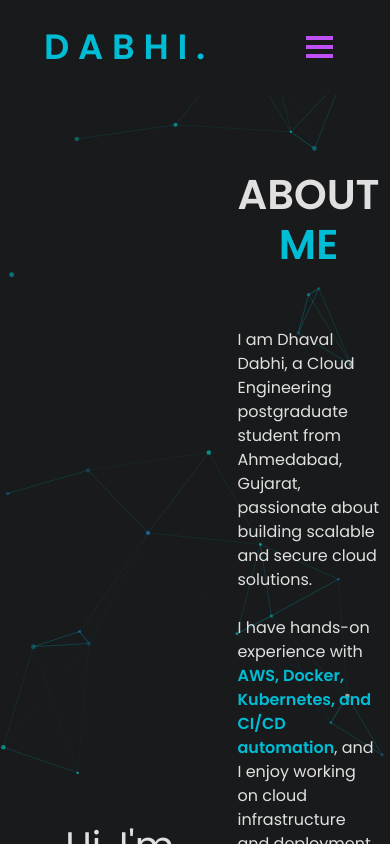
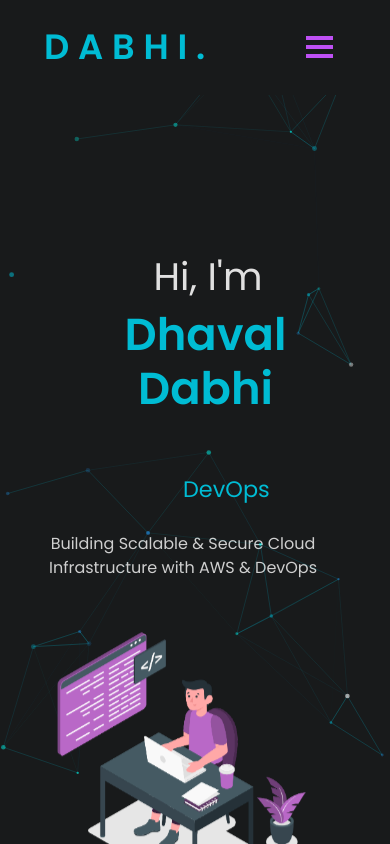
Before and after one commit to DabhiDhaval/Portfolio, a React (Create React App) app: page / in a window 390 px wide. Shown: the top 844 px of the page. Built offline with nearby package versions, Linux system fonts and the light colour scheme.

Commit message:
update home page

```diff
--- a/src/App.css
+++ b/src/App.css
@@ -1,16 +1,41 @@
-/* ================= GLOBAL ================= */
-
 .App {
   text-align: center;
 }
 
-body {
-  background-color: #0f172a;
-  color: #ffffff;
+.App-logo {
+  height: 40vmin;
+  pointer-events: none;
 }
 
-/* ================= ABOUT SECTION ================= */
+@media (prefers-reduced-motion: no-preference) {
+  .App-logo {
+    animation: App-logo-spin infinite 20s linear;
+  }
+}
 
+.App-header {
+  background-color: #181a1b;
+  min-height: 100vh;
+  display: flex;
+  flex-direction: column;
+  align-items: center;
+  justify-content: center;
+  font-size: calc(10px + 2vmin);
+  color: #f5f5f5;
+}
+
+.App-link {
+  color: #00bcd4;
+}
+
+@keyframes App-logo-spin {
+  from {
+    transform: rotate(0deg);
+  }
+  to {
+    transform: rotate(360deg);
+  }
+}
 .about-heading {
   font-size: 2.4rem;
   font-weight: 700;
@@ -41,10 +66,6 @@
   font-size: 0.95rem;
 }
 
-.about-img {
-  max-width: 90%;
-}
-
 .section-title {
   text-align: center;
   font-size: 2rem;
@@ -52,80 +73,110 @@
   font-weight: 600;
 }
 
-/* ================= HERO SECTION ================= */
-
-.home-wrapper {
-  min-height: 100vh;
-  display: flex;
-  align-items: center;
+.about-img {
+  max-width: 90%;
 }
 
-.home-section {
-  width: 100%;
+/* ===== Resume Page Styling ===== */
+
+.resume-section {
+  min-height: 100vh;
   padding-top: 120px;
   padding-bottom: 80px;
-  position: relative;
+  background: radial-gradient(circle at top, #151530 0%, #0f0f1a 60%);
+  color: white;
 }
 
-.home-content {
-  min-height: 80vh;
+.resume-title {
+  font-size: 2.8rem;
+  font-weight: 700;
+  letter-spacing: 1px;
 }
 
-.heading {
-  font-size: 2.2rem;
+.resume-download-btn {
+  padding: 12px 30px;
   font-weight: 500;
+  border-radius: 30px;
+  transition: all 0.3s ease;
 }
 
-.heading-name {
-  font-size: 3rem;
-  font-weight: 700;
+.resume-download-btn:hover {
+  transform: translateY(-3px);
 }
 
-.main-name {
-  color: #00e5ff;
+.resume-card {
+  background: linear-gradient(135deg, #1a1a2e, #1f1f3a);
+  padding: 40px;
+  border-radius: 20px;
+  border: 1px solid rgba(168, 85, 247, 0.4);
+  box-shadow: 0 20px 40px rgba(0, 0, 0, 0.5);
+  backdrop-filter: blur(10px);
+  text-align: center;
 }
 
-/* ===== Typing Animation ===== */
+.resume-card h3,
+.resume-card h4 {
+  margin-bottom: 15px;
+  font-weight: 600;
+}
 
-.type-container {
-  margin-top: 15px;
-  min-height: 75px;
-  width: 100%;
-  font-size: 1.4rem;
-  font-weight: 600;
-  color: #00e5ff;
+.resume-card p {
+  color: #cfcfcf;
   line-height: 1.6;
 }
 
-.type-container span {
-  display: inline-block;
-  word-break: break-word;
+.skill-tags {
+  display: flex;
+  flex-wrap: wrap;
+  justify-content: center;
+  gap: 12px;
+  margin-top: 20px;
 }
 
-/* ===== Tagline ===== */
+.skill-tags span {
+  background: transparent;
+  padding: 8px 18px;
+  border-radius: 30px;
+  font-size: 0.85rem;
+  border: 1px solid #a855f7;
+  transition: all 0.3s ease;
+}
+
+.skill-tags span:hover {
+  background: #a855f7;
+  transform: translateY(-3px);
+  color: white;
+}
+.resume-download-btn {
+  cursor: pointer;
+  z-index: 9999;
+  position: relative;
+}
+.about-skill-card {
+  background: rgba(45, 20, 80, 0.7);
+  border-radius: 15px;
+  padding: 20px;
+  margin-top: 25px;
+  color: #fff;
+  border: 1px solid rgba(170, 85, 255, 0.4);
+  backdrop-filter: blur(10px);
+}
+
+.about-skill-card p {
+  margin-bottom: 10px;
+  font-size: 15px;
+}
+.main-name {
+  color: #0dcaf0;
+  font-weight: 700;
+  font-size: 2.8rem;
+}
 
 .hero-tagline {
-  margin-top: 25px;
-  font-size: 1.05rem;
+  font-size: 1rem;
   color: #cfcfcf;
   max-width: 500px;
-  line-height: 1.6;
 }
-
-/* ===== Hero Image ===== */
-
-.hero-img {
-  max-height: 420px;
-  animation: float 4s ease-in-out infinite;
-}
-
-@keyframes float {
-  0% { transform: translateY(0px); }
-  50% { transform: translateY(-15px); }
-  100% { transform: translateY(0px); }
-}
-
-/* ================= BUTTONS ================= */
 
 .btn-primary-custom {
   background: #0dcaf0;
@@ -157,96 +208,101 @@
   transform: translateY(-3px);
 }
 
-/* ================= RESUME SECTION ================= */
+.hero-img {
+  animation: float 4s ease-in-out infinite;
+}
 
-.resume-section {
+@keyframes float {
+  0% { transform: translateY(0px); }
+  50% { transform: translateY(-15px); }
+  100% { transform: translateY(0px); }
+}
+.home-wrapper {
   min-height: 100vh;
+  display: flex;
+  flex-direction: column;
+  justify-content: center;
+}
+
+.home-section {
+  position: relative;
   padding-top: 120px;
   padding-bottom: 80px;
-  background: radial-gradient(circle at top, #151530 0%, #0f0f1a 60%);
-  color: white;
 }
 
-.resume-title {
-  font-size: 2.8rem;
-  font-weight: 700;
-  letter-spacing: 1px;
+.home-content {
+  min-height: 80vh;
 }
 
-.resume-download-btn {
-  padding: 12px 30px;
+.heading {
+  font-size: 2.2rem;
   font-weight: 500;
-  border-radius: 30px;
-  transition: all 0.3s ease;
-  cursor: pointer;
-  position: relative;
-  z-index: 2;
 }
 
-.resume-download-btn:hover {
-  transform: translateY(-3px);
+.heading-name {
+  font-size: 3rem;
+  font-weight: 700;
 }
 
-.resume-card {
-  background: linear-gradient(135deg, #1a1a2e, #1f1f3a);
-  padding: 40px;
-  border-radius: 20px;
-  border: 1px solid rgba(168, 85, 247, 0.4);
-  box-shadow: 0 20px 40px rgba(0, 0, 0, 0.5);
-  backdrop-filter: blur(10px);
-  text-align: center;
+.main-name {
+  color: #00e5ff;
 }
 
-.resume-card p {
+.hero-tagline {
+  margin-top: 20px;
+  font-size: 1.1rem;
   color: #cfcfcf;
-  line-height: 1.6;
 }
 
-.skill-tags {
-  display: flex;
-  flex-wrap: wrap;
-  justify-content: center;
-  gap: 12px;
-  margin-top: 20px;
+.hero-img {
+  max-height: 420px;
 }
 
-.skill-tags span {
-  background: transparent;
-  padding: 8px 18px;
-  border-radius: 30px;
-  font-size: 0.85rem;
-  border: 1px solid #a855f7;
-  transition: all 0.3s ease;
-}
-
-.skill-tags span:hover {
-  background: #a855f7;
-  transform: translateY(-3px);
-  color: white;
-}
-
-/* ================= MOBILE RESPONSIVE ================= */
-
 @media (max-width: 768px) {
-
   .heading-name {
     font-size: 2.2rem;
   }
 
+  .hero-img {
+    max-height: 320px;
+  }
+}
+.type-container {
+  min-height: 60px;
+  display: flex;
+  align-items: center;
+  justify-content: flex-start;
+  flex-wrap: wrap;
+}
+
+.type-container span {
+  font-size: 1.4rem;
+  font-weight: 600;
+  color: #00e5ff;
+  line-height: 1.6;
+}
+
+.hero-tagline {
+  margin-top: 20px;
+  font-size: 1.1rem;
+  color: #cfcfcf;
+  max-width: 500px;
+}
+
+/* MOBILE FIX */
+@media (max-width: 768px) {
   .type-container {
+    justify-content: center;
+    text-align: center;
+    min-height: 80px;
+  }
+
+  .type-container span {
     font-size: 1.2rem;
-    min-height: 95px;
-    text-align: center;
   }
 
   .hero-tagline {
     font-size: 1rem;
-    padding: 0 15px;
-    text-align: center;
-  }
-
-  .hero-img {
-    max-height: 300px;
-    margin-top: 30px;
+    padding: 0 10px;
   }
 }
--- a/src/components/Home/Home.js
+++ b/src/components/Home/Home.js
@@ -33,12 +33,12 @@
                 animate={{ opacity: 1, y: 0 }}
                 transition={{ duration: 1 }}
               >
-                <span className="main-name">
+                <strong className="main-name">
                   Dhaval Dabhi
-                </span>
+                </strong>
               </motion.h1>
 
-              <div className="type-container">
+              <div className="type-container mt-3">
                 <Type />
               </div>
 
@@ -48,7 +48,7 @@
 
             </Col>
 
-            {/* RIGHT SIDE IMAGE */}
+            {/* RIGHT SIDE */}
             <Col md={5} className="text-center mt-4 mt-md-0">
               <motion.img
                 src={homeLogo}
```
